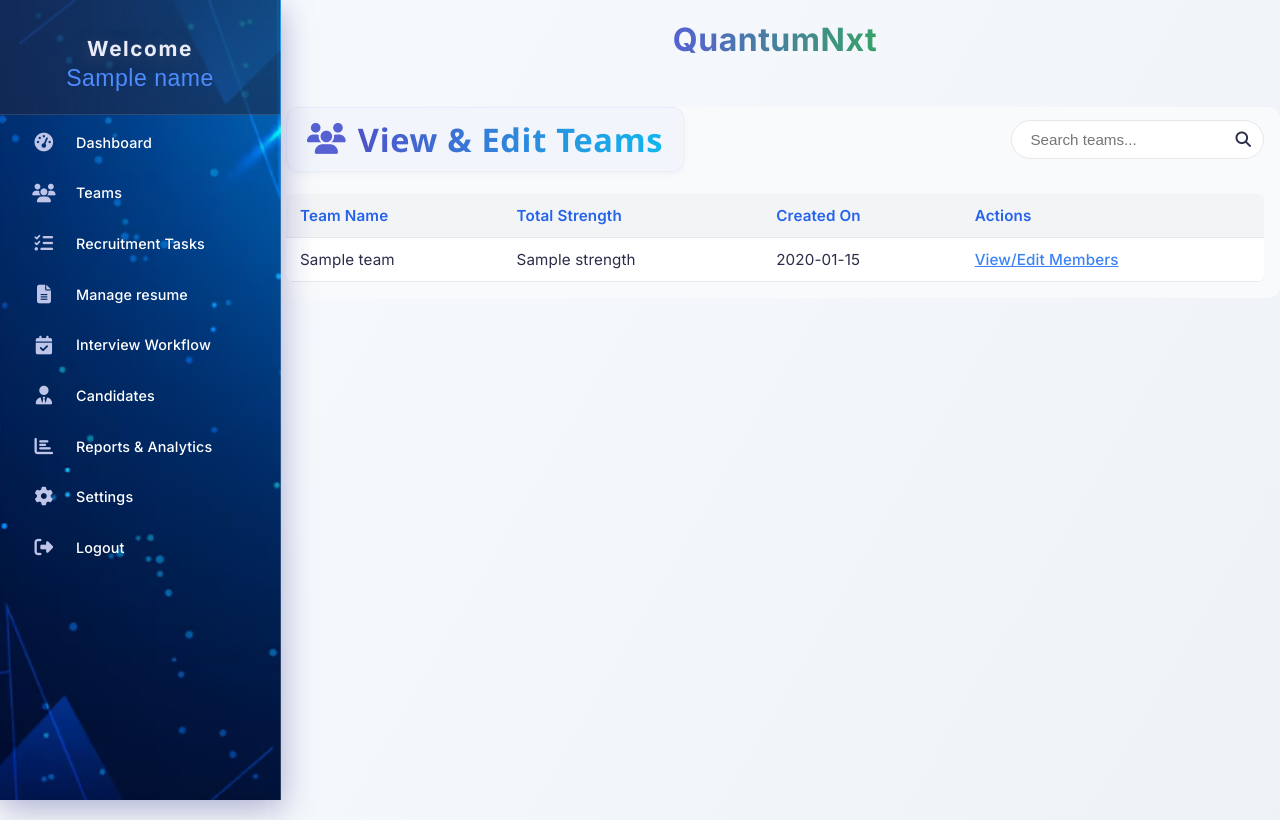
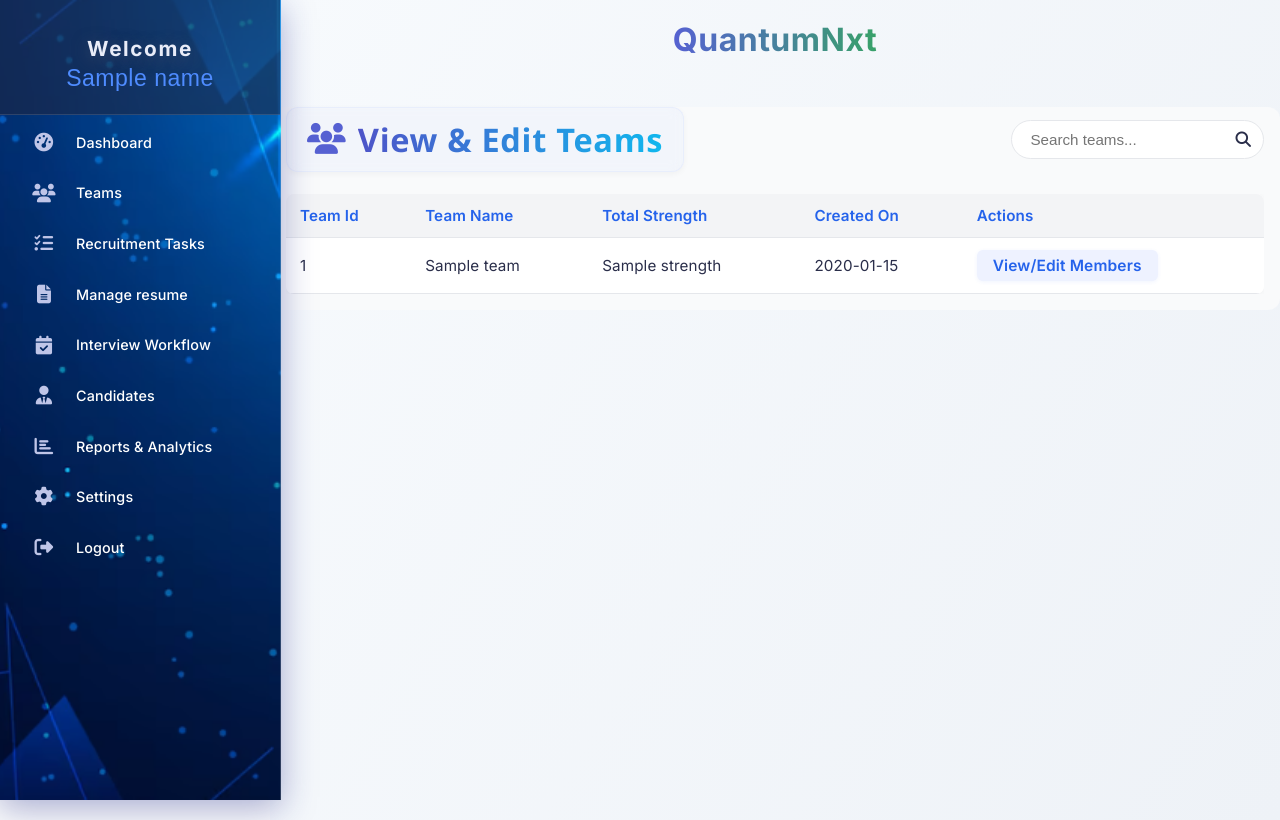
Before and after one commit to sant-anurag/QuantumNxt, a Django app: template ats_tracker/templates/view_edit_teams.html in a window 1280 px wide. Run offline with Django 5.2, Linux system fonts and the light colour scheme; the template is opened without the code that fills it: most values are stand-ins (such as "Sample title", 1, 10 or a date in 2020).

Commit message:
Fix of issue  -  styling improvements of view_edit_teams.css

```diff
--- a/ats_tracker/static/css/view_edit_teams.css
+++ b/ats_tracker/static/css/view_edit_teams.css
@@ -86,17 +86,27 @@
 
 /* ===== Links ===== */
 .ct-link {
-    color: #3b82f6;
-    text-decoration: underline;
+    color: #2563eb;
+    background: #eef2ff;
+    border: none;
+    border-radius: 6px;
+    padding: 6px 16px;
+    font-weight: 600;
+    font-size: 0.97rem;
+    text-decoration: none;
     cursor: pointer;
-    font-weight: 500;
-    transition: color 0.15s ease;
+    transition: background 0.18s, color 0.18s, box-shadow 0.18s;
+    box-shadow: 0 1px 4px rgba(37,99,235,0.07);
+    display: inline-block;
 }
 
 .ct-link:hover,
 .ct-link:focus {
-    color: #0ea5e9;
+    background: #2563eb;
+    color: #fff;
+    box-shadow: 0 2px 8px rgba(37,99,235,0.13);
     text-decoration: none;
+    outline: none;
 }
 
 /* ===== Modal Overlay ===== */
@@ -120,9 +130,10 @@
     box-shadow: 0 6px 24px rgba(0,0,0,0.12);
     padding: 28px 24px;
     width: 100%;
-    max-width: 560px;
+    min-width: 800px;
     max-height: 90vh;
     overflow-y: auto;
+    overflow-x: auto;
     position: relative;
 }
 
--- a/ats_tracker/static/js/view_edit_teams.js
+++ b/ats_tracker/static/js/view_edit_teams.js
@@ -9,7 +9,7 @@
         allTeams.push({ row: row.cloneNode(true), name: name });
     });
 
-    function renderTeams(filteredTeams, page = 1, perPage = 5) {
+    function renderTeams(filteredTeams, page = 1, perPage = 10) {
         teamsTableBody.innerHTML = "";
         if (filteredTeams.length === 0) {
             teamsTableBody.innerHTML = `<tr><td colspan="4" class="ct-no-data">No teams found.</td></tr>`;
@@ -44,11 +44,11 @@
         if (term) {
             filtered = allTeams.filter(t => t.name.includes(term));
         }
-        renderTeams(filtered, 1, 5);
+        renderTeams(filtered, 1, 10);
     }
 
     // Initial render
-    renderTeams(allTeams, 1, 5);
+    renderTeams(allTeams, 1, 10);
     teamSearchInput.addEventListener("input", filterTeams);
 
     // --- Modal logic for editing team members ---
--- a/ats_tracker/templates/view_edit_teams.html
+++ b/ats_tracker/templates/view_edit_teams.html
@@ -21,6 +21,7 @@
             <table class="ct-table" id="teams-table">
                 <thead>
                     <tr>
+                        <th>Team Id</th>
                         <th>Team Name</th>
                         <th>Total Strength</th>
                         <th>Created On</th>
@@ -30,6 +31,7 @@
                 <tbody id="teams-table-body">
                     {% for team in teams %}
                     <tr data-team-id="{{ team.team_id }}">
+                        <td>{{ team.team_id }}</td>
                         <td>{{ team.team_name }}</td>
                         <td>{{ team.strength }}</td>
                         <td>{{ team.created_at|date:"Y-m-d" }}</td>
```
